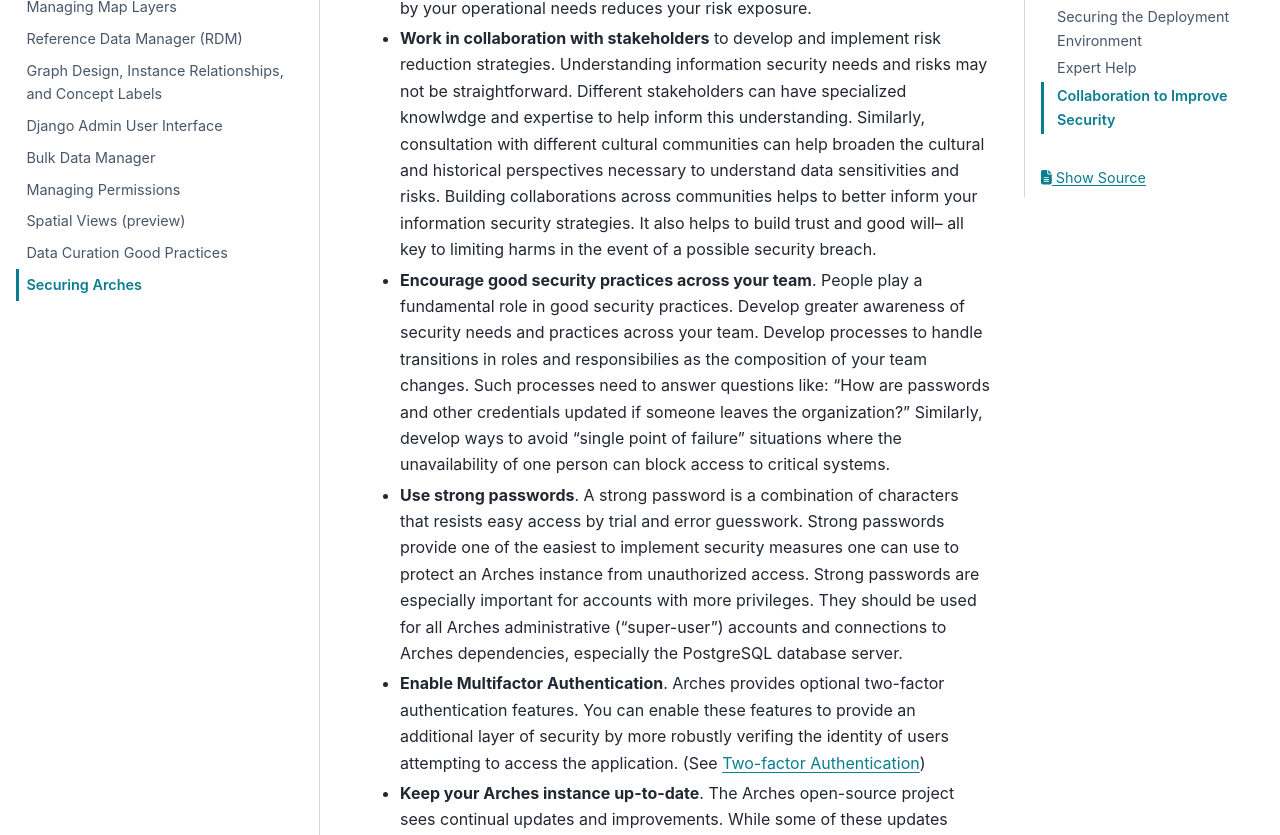
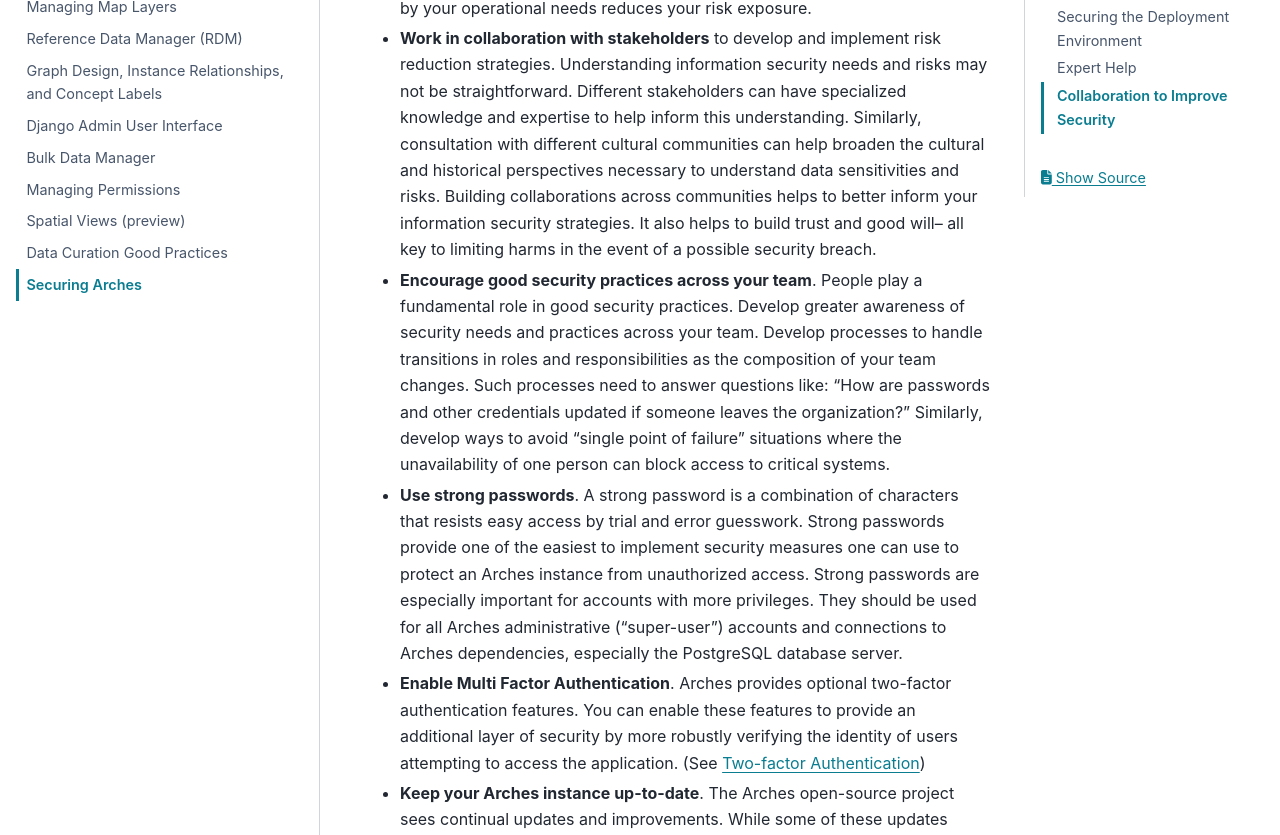
Before and after one commit to archesproject/arches-docs, a Sphinx documentation site: the page built from docs/administering/security.rst, in a window 1280 px wide and 1400 px high, scrolled down 1337 px. Shown: the part 232-1067 px from the top of the window. Built offline with Sphinx 7.4.7 and the PyData theme 0.15.4, drawn with Linux system fonts in a browser that asks for light colours; some of the changed text lies outside the part shown.

Commit message:
Update security.rst fixed typos

```diff
--- a/docs/administering/security.rst
+++ b/docs/administering/security.rst
@@ -25,13 +25,13 @@
 
 * **Avoid collecting sensitive data unless required.** One of the most effective strategies to reduce data security risks is to limit and avoid the collection of sensitive information. Limiting collection of sensitive data that is not required by your operational needs reduces your risk exposure.
 
-* **Work in collaboration with stakeholders** to develop and implement risk reduction strategies. Understanding information security needs and risks may not be straightforward. Different stakeholders can have specialized knowlwdge and expertise to help inform this understanding. Similarly, consultation with different cultural communities can help broaden the cultural and historical perspectives necessary to understand data sensitivities and risks. Building collaborations across communities helps to better inform your information security strategies. It also helps to build trust and good will-- all key to limiting harms in the event of a possible security breach.
+* **Work in collaboration with stakeholders** to develop and implement risk reduction strategies. Understanding information security needs and risks may not be straightforward. Different stakeholders can have specialized knowledge and expertise to help inform this understanding. Similarly, consultation with different cultural communities can help broaden the cultural and historical perspectives necessary to understand data sensitivities and risks. Building collaborations across communities helps to better inform your information security strategies. It also helps to build trust and good will-- all key to limiting harms in the event of a possible security breach.
 
-* **Encourage good security practices across your team**. People play a fundamental role in good security practices. Develop greater awareness of security needs and practices across your team. Develop processes to handle transitions in roles and responsibilies as the composition of your team changes. Such processes need to answer questions like: "How are passwords and other credentials updated if someone leaves the organization?" Similarly, develop ways to avoid "single point of failure" situations where the unavailability of one person can block access to critical systems.
+* **Encourage good security practices across your team**. People play a fundamental role in good security practices. Develop greater awareness of security needs and practices across your team. Develop processes to handle transitions in roles and responsibilities as the composition of your team changes. Such processes need to answer questions like: "How are passwords and other credentials updated if someone leaves the organization?" Similarly, develop ways to avoid "single point of failure" situations where the unavailability of one person can block access to critical systems.
 
 * **Use strong passwords**. A strong password is a combination of characters that resists easy access by trial and error guesswork. Strong passwords provide one of the easiest to implement security measures one can use to protect an Arches instance from unauthorized access. Strong passwords are especially important for accounts with more privileges. They should be used for all Arches administrative ("super-user") accounts and connections to Arches dependencies, especially the PostgreSQL database server.
 
-* **Enable Multifactor Authentication**. Arches provides optional two-factor authentication features. You can enable these features to provide an additional layer of security by more robustly verifing the identity of users attempting to access the application. (See :ref:`Two-factor Authentication`)
+* **Enable Multi Factor Authentication**. Arches provides optional two-factor authentication features. You can enable these features to provide an additional layer of security by more robustly verifying the identity of users attempting to access the application. (See :ref:`Two-factor Authentication`)
 
 * **Keep your Arches instance up-to-date**. The Arches open-source project sees continual updates and improvements. While some of these updates improve performance and capabilities, many updates also center on improvements to security and fixes to close vulnerabilities. To keep Arches secure, you will need to perform regular updates of your instance. If your organization intends to maintain Arches over long time periods, consider deploying a Long Term Support (LTS) release of Arches. LTS releases will see updates and patch fixes, including security fixes, over longer time periods than other releases. (See :ref:`Arches Releases` and the `Arches Release Roadmap <https://www.archesproject.org/roadmap/>`_)
 
```
Also changed, not shown: other parts of docs/administering/security.rst (+6 -6 lines).
